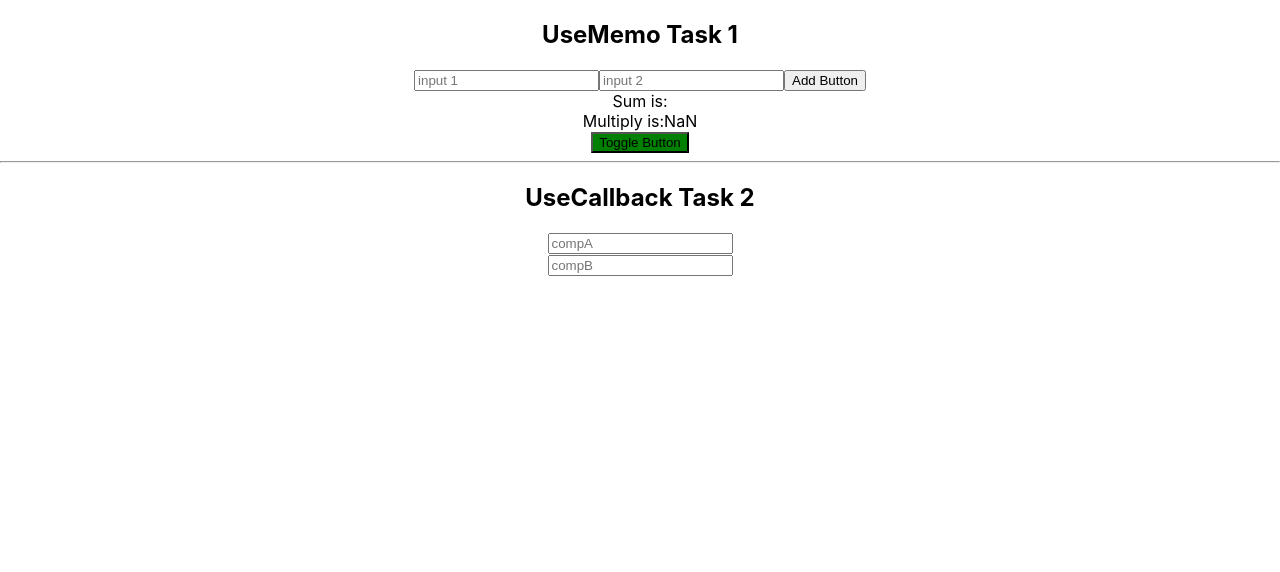
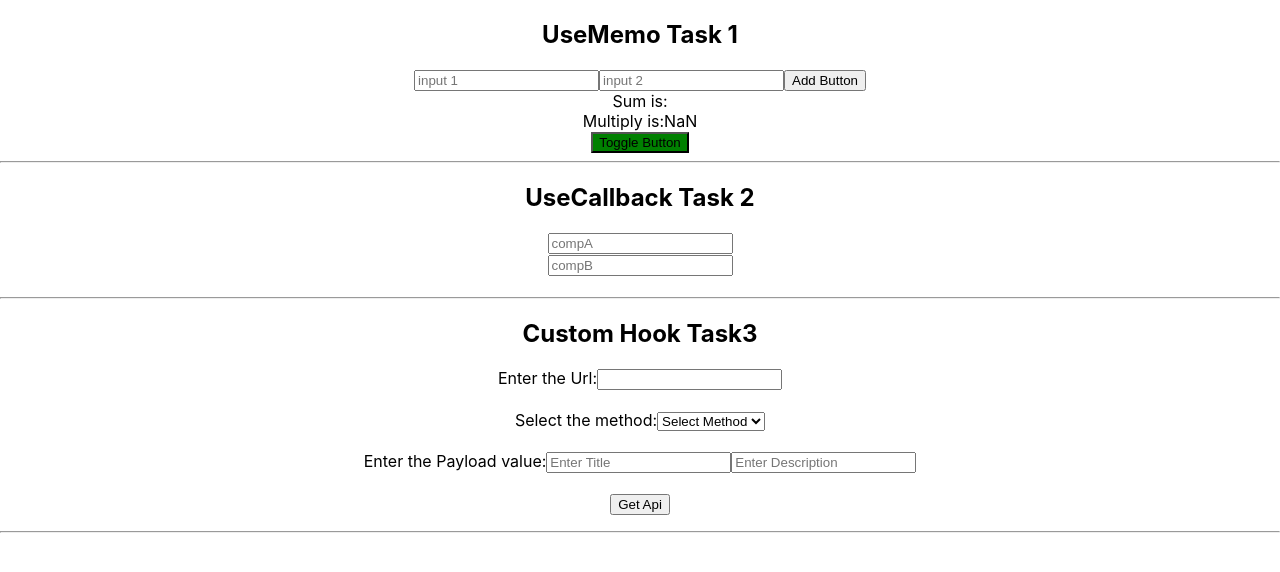
Before and after one commit to anshikachaurasiya-cedcoss/React, a React (Create React App) app: page / in a window 1280 px wide. Shown: the top 572 px of the page. Built offline with nearby package versions, Linux system fonts and the light colour scheme.

Commit message:
Custom Hook UseFetch

```diff
--- a/package.json
+++ b/package.json
@@ -6,6 +6,7 @@
     "@testing-library/jest-dom": "^5.16.5",
     "@testing-library/react": "^13.4.0",
     "@testing-library/user-event": "^13.5.0",
+    "axios": "^1.2.0",
     "react": "^18.2.0",
     "react-dom": "^18.2.0",
     "react-scripts": "5.0.1",
--- a/src/App.css
+++ b/src/App.css
@@ -28,3 +28,12 @@
 .yellow{
   background: yellow;
 }
+
+.customtable{
+  width: 80%;
+  margin: 5% auto;
+}
+.customtable,tr,td,th{
+  border: 1px solid black;
+  border-collapse: collapse;
+}
--- a/src/App.js
+++ b/src/App.js
@@ -1,6 +1,7 @@
 import './App.css';
 import UseCallBack from './Components/UseCallBack';
 import UseMemo from './Components/UseMemo';
+import CustomHook from './Components/CustomHook';
 
 function App() {
   return (
@@ -10,6 +11,10 @@ function App() {
     <hr/>
     <h2>UseCallback Task 2</h2>
     <UseCallBack/>
+    <hr/>
+    <h2>Custom Hook Task3</h2>
+    <CustomHook/>
+    <hr/>
   </div>
   );
 }
--- /dev/null
+++ b/src/Components/CustomHook.js
@@ -0,0 +1,50 @@
+import React, { useRef } from 'react'
+import useFetch from './useFetch'
+
+const CustomHook = () => {
+    const sel = ['GET','POST','PUT','DELETE']
+    var urlInp = useRef(''),method='',desInp=useRef(''),titleInp=useRef('')
+
+    const selectHandler=(e)=>{
+        var ind = e.target.selectedIndex
+        method = sel[ind-1]
+    }
+
+    var {extractDataFromApi,arr} = useFetch()
+
+    return (
+    <div>
+        <label>Enter the Url:</label>
+        <input ref={urlInp}/><br/><br/>
+        <label>Select the method:</label>
+        <select onChange={selectHandler}>
+            <option>Select Method</option>
+            {sel.map((item)=>{
+                return(
+                <option>{item}</option>
+                )
+            })}
+        </select><br/><br/>
+        <label>Enter the Payload value:</label>
+        <input placeholder='Enter Title' ref={titleInp}/>
+        <input placeholder='Enter Description' ref={desInp}/><br/><br/>
+        <button onClick={()=>{extractDataFromApi(urlInp.current.value,method,{title:titleInp.current.value,description:desInp.current.value})}}>Get Api</button>
+        {arr.length!==0?
+        <table className='customtable'>
+            <tr><th>User ID</th><th>Title</th><th>Description</th></tr>
+            {arr.map((item)=>{
+            return(
+            <tr>
+                <td>{item.id}</td>
+                <td>{item.title}</td>
+                <td>{item.description}</td>
+            </tr>
+            )
+            })}
+        </table>:
+        <p></p>}
+    </div>
+  )
+}
+
+export default CustomHook
--- /dev/null
+++ b/src/Components/useFetch.js
@@ -0,0 +1,50 @@
+import axios from 'axios'
+import React, { useState } from 'react'
+
+const useFetch = () => {
+    var [arr,setArr]=useState([])
+
+    const extractDataFromApi=(inpVal,method,Payload)=>{
+        // condition for get method
+        if(method==='GET'&&inpVal!==''){
+            axios.get(`${inpVal}/1`)
+            .then(response=>{
+                setArr([response.data])
+            })
+        }
+        // condition for post method
+        else if(method==='POST'&&inpVal!==''){
+            axios.post(`${inpVal}/add`,{
+                title:Payload.title,
+                description:Payload.description
+            })
+            .then(res=>{
+                setArr([res.data])
+            })
+        }
+        // condition for put method
+        else if(method==='PUT'&&inpVal!==''){
+            axios.put(`${inpVal}/1`,{
+                title:Payload.title,
+                description:Payload.description
+            })
+            .then(res=>{
+                setArr([res.data])
+            })
+        }
+        // condition for delete method
+        else if(method==='DELETE'&&inpVal!==''){
+            axios.delete(`${inpVal}/1`)
+            .then(res=>{
+                setArr([res.data])
+            })
+        }
+        else{
+            alert('select method or fill url')
+        }
+    }
+
+    return {extractDataFromApi,arr}
+}
+
+export default useFetch
```
Also changed, not shown: 1 other file (tests, documents, lock files or other folders).
